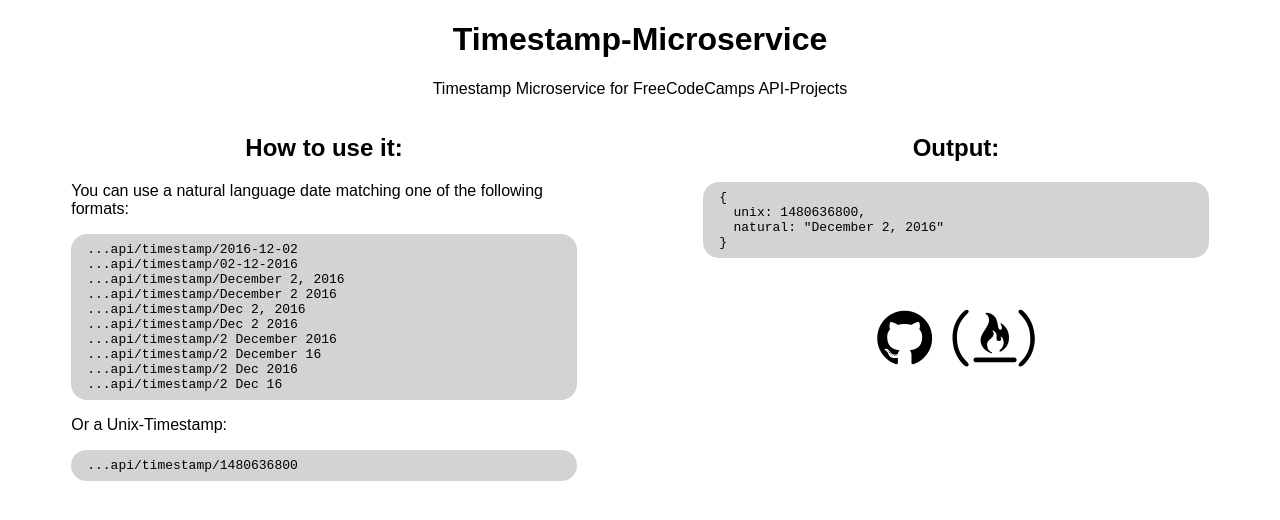
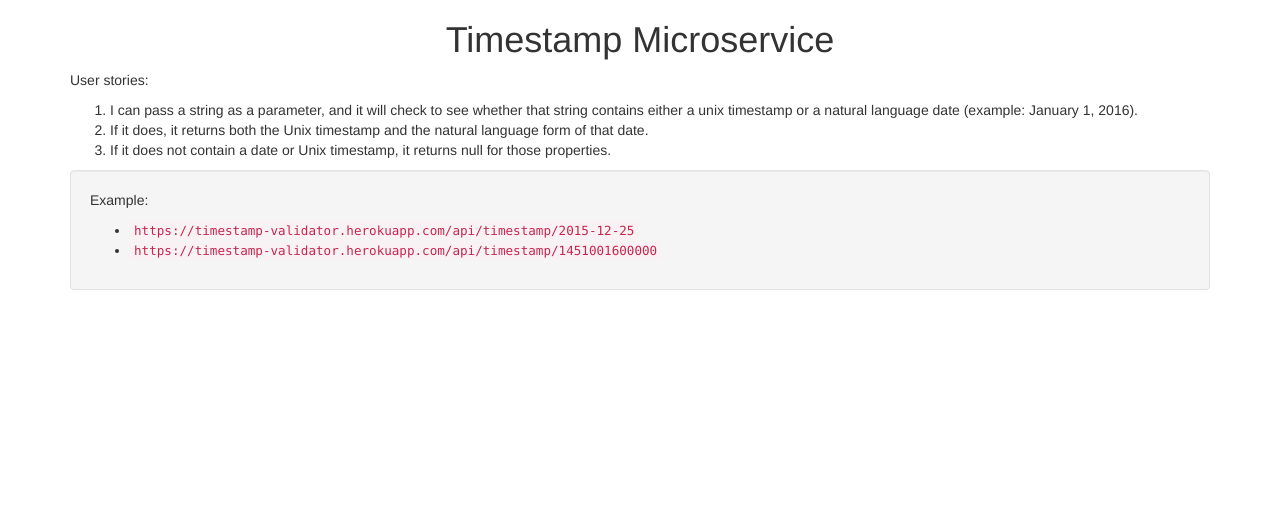
Before and after one commit to naimur978/Timestamp-MicroService-Nodejs, a website: page views/index.html in a window 1280 px wide. Drawn offline with nearby package versions, Linux system fonts and the light colour scheme.

Commit message:
changed back

```diff
--- a/views/index.html
+++ b/views/index.html
@@ -1,53 +1,27 @@
-<!DOCTYPE html>
+<!doctype html>
 <html lang="en">
-
 <head>
-    <meta charset="utf-8">
+    <meta charset="UTF-8">
     <meta name="viewport" content="width=device-width, initial-scale=1">
     <title>Timestamp Microservice</title>
-    <link type="text/css" rel="stylesheet" href="./stylesheet.css" />
-    <link rel="stylesheet" href="https://cdnjs.cloudflare.com/ajax/libs/font-awesome/4.7.0/css/font-awesome.css" />
+    <link rel="stylesheet" href="https://maxcdn.bootstrapcdn.com/bootstrap/3.3.7/css/bootstrap.min.css" type="text/css" />
 </head>
-
 <body>
-    <div id="header">
-        <h1>Timestamp-Microservice</h1>
-        <p>Timestamp Microservice for <a href="https://www.freecodecamp.com/challenges/timestamp-microservice" target="_blank">FreeCodeCamps API-Projects</a>
-        </p>
-    </div>
-    <div id="input">
-        <h2>How to use it:</h2>
-        <p>You can use a natural language date matching one of the following formats:</p>
-        <code>
-          <a href="https://timestamp-validator.herokuapp.com/2016-12-02" target="_blank">...api/timestamp/2016-12-02</a><br>
-          <a href="https://timestamp-validator.herokuapp.com/02-12-2016" target="_blank">...api/timestamp/02-12-2016</a><br>
-          <a href="https://timestamp-validator.herokuapp.com/December 2, 2016" target="_blank">...api/timestamp/December 2, 2016</a><br>
-          <a href="https://timestamp-validator.herokuapp.com/December 2 2016" target="_blank">...api/timestamp/December 2 2016</a><br>
-          <a href="https://timestamp-validator.herokuapp.com/Dec 2, 2016" target="_blank">...api/timestamp/Dec 2, 2016</a><br>
-          <a href="https://timestamp-validator.herokuapp.com/Dec 2 2016" target="_blank">...api/timestamp/Dec 2 2016</a><br>
-          <a href="https://timestamp-validator.herokuapp.com/2 December 2016" target="_blank">...api/timestamp/2 December 2016</a><br>
-          <a href="https://timestamp-validator.herokuapp.com/2 December 16" target="_blank">...api/timestamp/2 December 16</a><br>
-          <a href="https://timestamp-validator.herokuapp.com/2 Dec 2016" target="_blank">...api/timestamp/2 Dec 2016</a><br>
-          <a href="https://timestamp-validator.herokuapp.com/2 Dec 16" target="_blank">...api/timestamp/2 Dec 16</a><br>
-        </code>
-        <p>Or a Unix-Timestamp:</p>
-        <code>
-          <a href="https://timestamp-validator.herokuapp.com/1480636800" target="_blank">...api/timestamp/1480636800</a>
-        </code>
-    </div>
-    <div id="output">
-        <h2>Output:</h2>
-        <code>
-          {<br>
-          &ensp; unix: 1480636800,<br>
-          &ensp; natural: "December 2, 2016"<br>
-          }
-        </code>
-        <p id="links">
-            <a href="https://github.com/SehrOne/Timestamp-Microservice" target="_blank"><i class="fa fa-github fa-4x" aria-hidden="true"></i></a>
-            <a href="https://www.freecodecamp.com/sehrone" target="_blank"><i class="fa fa-free-code-camp fa-4x" aria-hidden="true"></i></a>
-        </p>
+    <div class="container">
+        <h1 class='text-center'>Timestamp Microservice</h1>
+        <p>User stories:</p>
+        <ol>
+            <li>I can pass a string as a parameter, and it will check to see whether that string contains either a unix timestamp or a natural language date (example: January 1, 2016).</li>
+            <li>If it does, it returns both the Unix timestamp and the natural language form of that date.</li>
+            <li>If it does not contain a date or Unix timestamp, it returns null for those properties.</li>
+        </ol>
+        <div class="well">
+            <p>Example:</p>
+            <ul>
+                <li><a href="api/timestamp/2015-12-25"><code>https://timestamp-validator.herokuapp.com/api/timestamp/2015-12-25</code></a></li>
+                <li><a href="api/timestamp/1451001600000"><code>https://timestamp-validator.herokuapp.com/api/timestamp/1451001600000</code></a></li>
+            </ul>
+        </div>
     </div>
 </body>
-
 </html>
--- a/views/stylesheet.css
+++ /dev/null
@@ -1,37 +0,0 @@
-* {
-    font-family: sans-serif;
-}
-#header,
-h2 {
-    text-align: center;
-}
-#input,
-#output {
-    width: 40%;
-    display: inline-block;
-    margin: 0 5%;
-}
-#output {
-    float: right;
-}
-code {
-    display: block;
-    border-radius: 1rem;
-    padding: 0.5rem 1rem;
-    font-family: monospace;
-    background-color: lightgrey;
-}
-a {
-    font-family: inherit;
-    color: inherit;
-    text-decoration: none;
-}
-a:hover {
-    text-decoration: underline;
-}
-#links {
-    text-align: center;
-}
-i {
-    padding: 2rem 0.5rem;
-}
```
